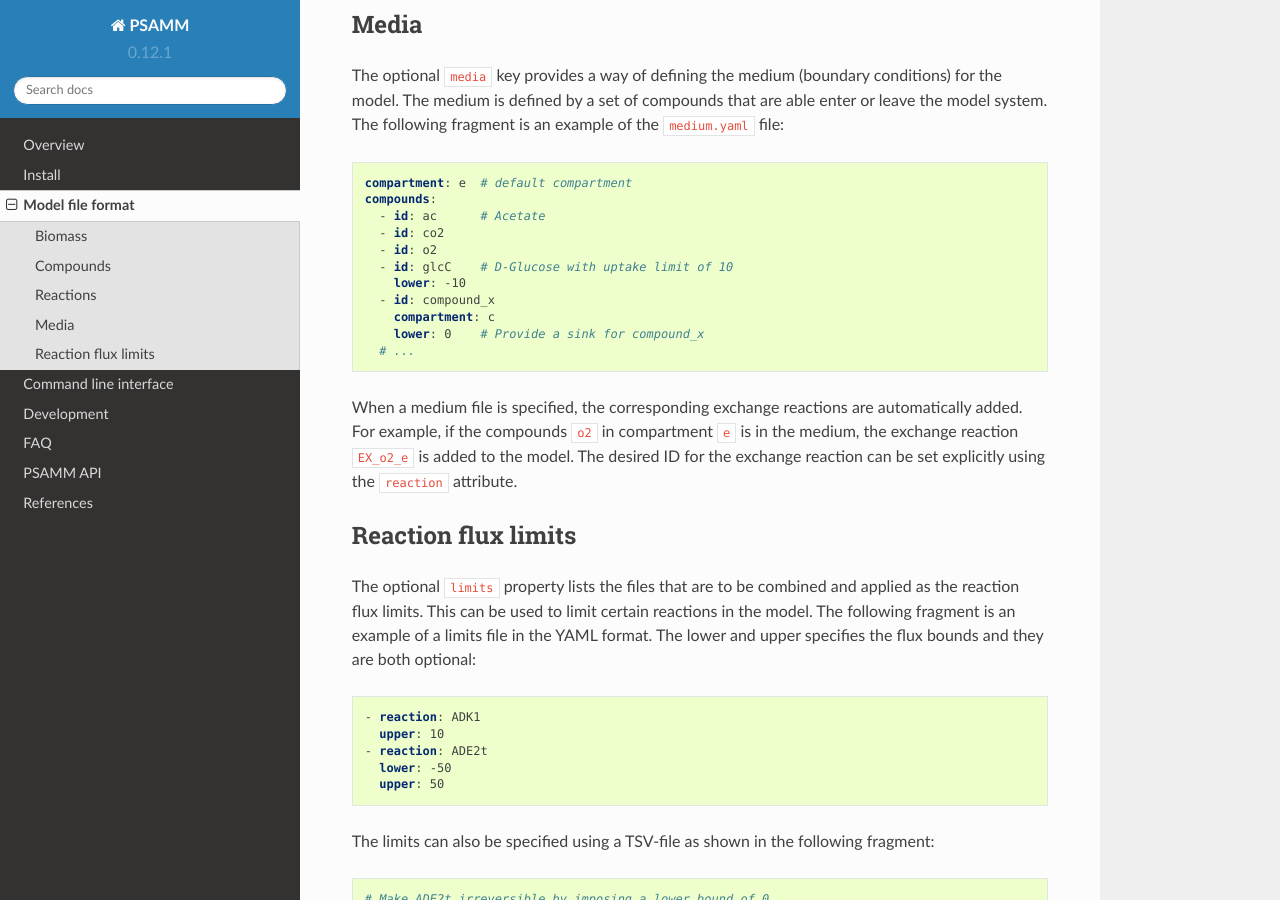
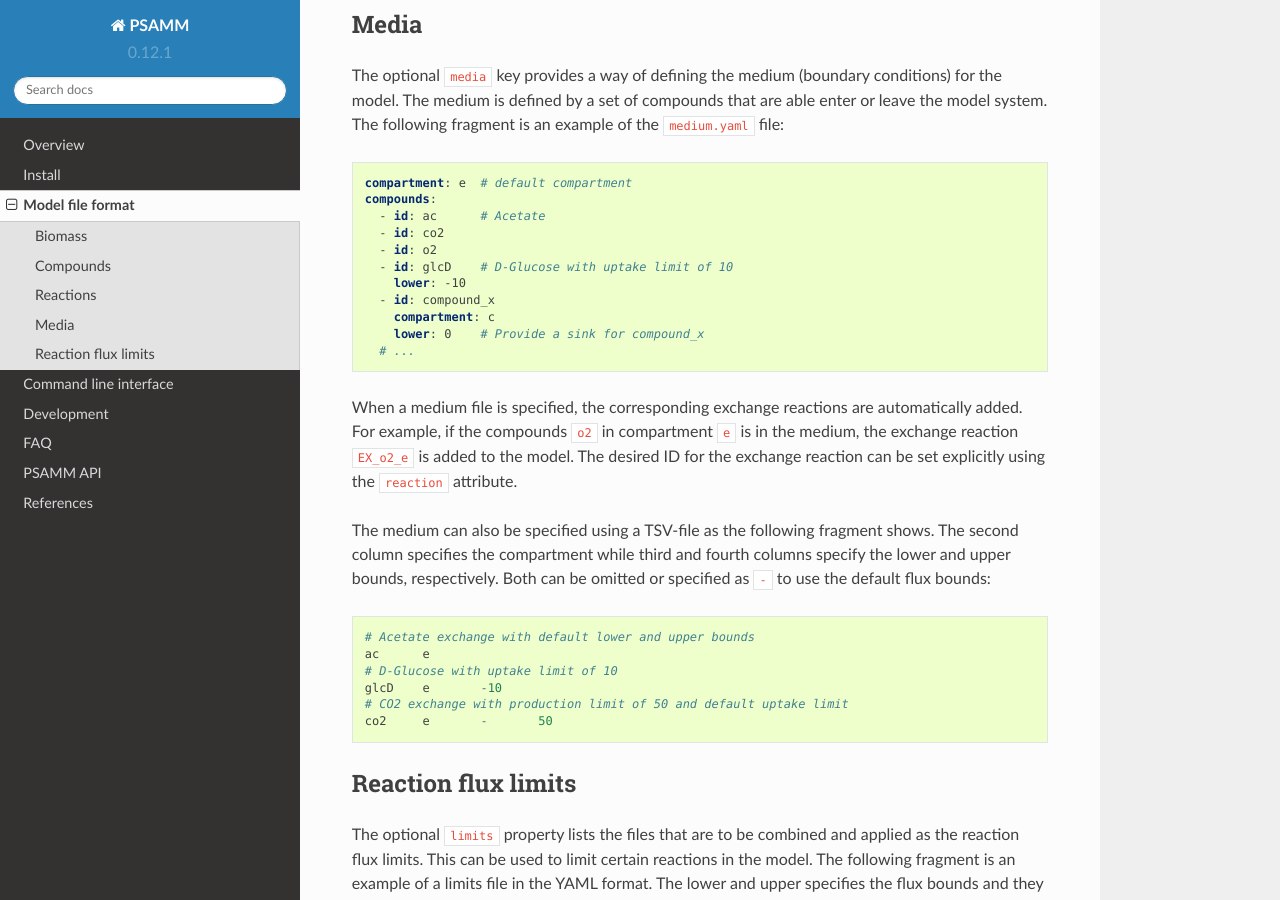
Before and after one commit to zhanglab/psamm, a Sphinx documentation site: the page built from docs/file_format.rst, in a window 1280 px wide and 900 px high, scrolled down 2673 px. Built offline with Sphinx 7.4.7 and the Read the Docs theme 2.0.0, drawn with Linux system fonts in a browser that asks for light colours; the version number is read from the project's files by our own code.

Commit message:
Fix #36: Add documentation on the medium table format

```diff
--- a/docs/file_format.rst
+++ b/docs/file_format.rst
@@ -148,7 +148,7 @@ the ``medium.yaml`` file:
       - id: ac      # Acetate
       - id: co2
       - id: o2
-      - id: glcC    # D-Glucose with uptake limit of 10
+      - id: glcD    # D-Glucose with uptake limit of 10
         lower: -10
       - id: compound_x
         compartment: c
@@ -160,6 +160,18 @@ automatically added. For example, if the compounds ``o2`` in compartment ``e``
 is in the medium, the exchange reaction ``EX_o2_e`` is added to the model. The
 desired ID for the exchange reaction can be set explicitly using the
 ``reaction`` attribute.
+
+The medium can also be specified using a TSV-file as the following fragment
+shows. The second column specifies the compartment while third and fourth
+columns specify the lower and upper bounds, respectively. Both can be omitted
+or specified as ``-`` to use the default flux bounds::
+
+    # Acetate exchange with default lower and upper bounds
+    ac      e
+    # D-Glucose with uptake limit of 10
+    glcD    e       -10
+    # CO2 exchange with production limit of 50 and default uptake limit
+    co2     e       -       50
 
 Reaction flux limits
 --------------------
```
